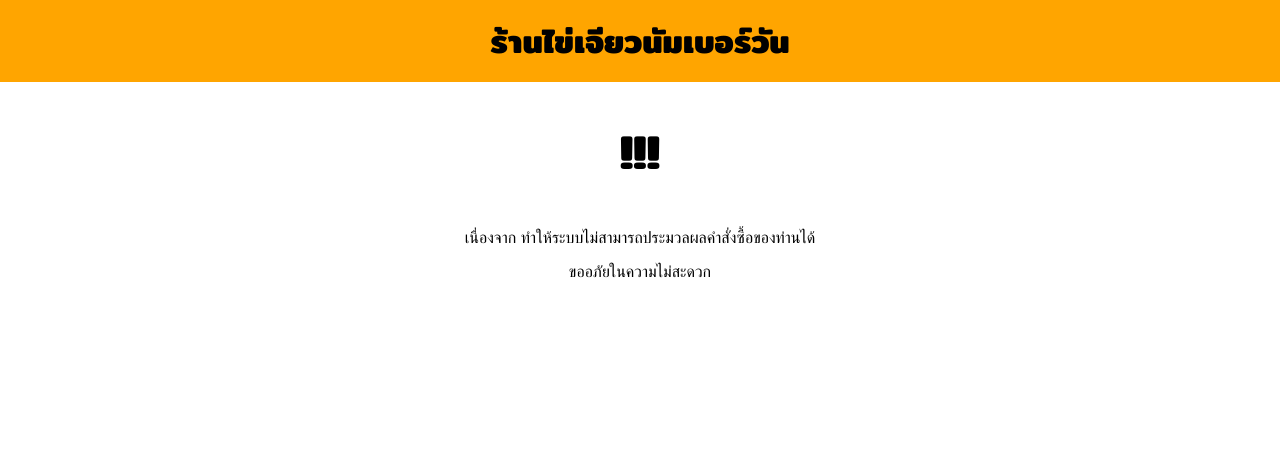
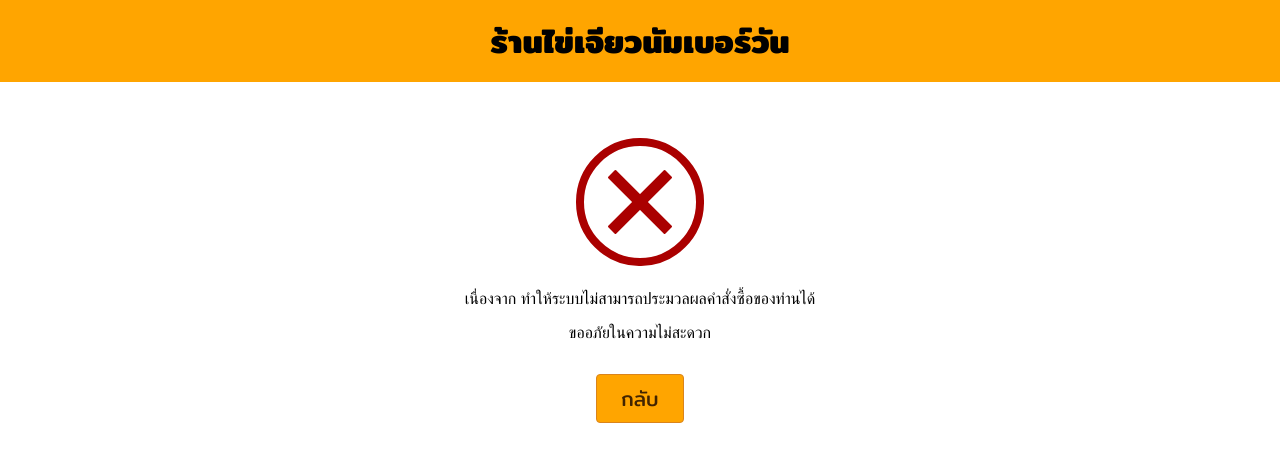
Before and after one commit to NaiNonTH/TheKaijeawProject, a Django app: template orders/templates/error.html in a window 1280 px wide. Shown: the top 462 px of the page. Run offline with Django 5.2, Linux system fonts and the light colour scheme; the template is opened without the code that fills it: most values are stand-ins (such as "Sample title", 1, 10 or a date in 2020).

Commit message:
เพิ่มไอคอนแจ้งเตือนและปุ่มกลับให้หน้า error

```diff
--- a/orders/static/error.css
+++ b/orders/static/error.css
@@ -5,3 +5,32 @@ h2, p {
 h2 {
     font-size: 3em;
 }
+
+.icon img {
+    display: block;
+    margin: 1.5rem auto;
+    width: 8rem;
+    height: 8rem;
+}
+
+.button-div {
+    margin: 2rem 0;
+    text-align: center;
+}
+
+.button-div a {
+    background: orange;
+    border: 1px solid #da841c;
+    color: #422400;
+
+    display: inline-block;
+    border-radius: 0.25rem;
+
+    font-size: 1.25em;
+    padding: 0.5rem 1.5rem;
+    text-decoration: none;
+}
+
+.button-div a:hover {
+    background: #ffc863;
+}
--- a/orders/static/main.css
+++ b/orders/static/main.css
@@ -30,6 +30,6 @@ main {
     margin: auto;
 }
 
-h1, h2, h3, legend, button {
+h1, h2, h3, legend, button, .button {
     font-family: "Mitr", sans-serif;
 }
--- a/orders/templates/error.html
+++ b/orders/templates/error.html
@@ -17,9 +17,18 @@
         <h1>ร้านไข่เจียวนัมเบอร์วัน</h1>
     </header>
     <main>
-        <h2>!!!</h2>
+        <div class="icon">
+            {% if is_error %}
+                <img src="{% static 'error.svg' %}" alt="Error">
+            {% else %}
+                <img src="{% static 'not-allowed.svg' %}" alt="Not Allowed">
+            {% endif %}
+        </div>
         <p>เนื่องจาก<strong><u>{{ message }}</u></strong> ทำให้ระบบไม่สามารถประมวลผลคำสั่งซื้อของท่านได้</p>
         <p>ขออภัยในความไม่สะดวก</p>
+        <div class="button-div">
+            <a href="/" class="button">กลับ</a>
+        </div>
     </main>
 </body>
 </html>
--- a/orders/views.py
+++ b/orders/views.py
@@ -54,6 +54,7 @@ def queuepage(request: HttpRequest):
 
         except NoQueueLeftError:
             context = {
+                "is_error": False,
                 "status_code": 400,
                 "message": "ไม่มีคิวว่าง"
             }
@@ -61,6 +62,7 @@ def queuepage(request: HttpRequest):
             return render(request, "error.html", context, status=400)
         except NoEggAmountSpecifiedError:
             context = {
+                "is_error": False,
                 "status_code": 400,
                 "message": "ท่านไม่ได้ระบุจำนวนไข่"
             }
@@ -68,6 +70,7 @@ def queuepage(request: HttpRequest):
             return render(request, "error.html", context, status=400)
         except Exception:
             context = {
+                "is_error": True,
                 "status_code": 500,
                 "message": "เกิดข้อผิดพลาดโดยไม่ทราบสาเหตุในระบบ"
             }
@@ -82,6 +85,7 @@ def queuepage(request: HttpRequest):
         return render(request, "queuepage.html", context)
     else:
         context = {
+            "is_error": False,
             "status_code": 405,
             "message": "Method not Allowed"
         }
```
Also changed, not shown: orders/static/error.svg (added), orders/static/not-allowed.svg (added).
